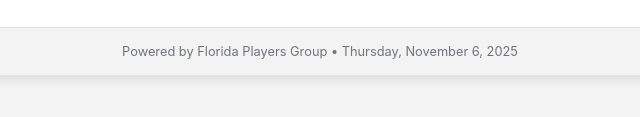
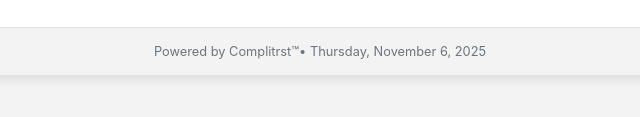
Before and after one commit to tkdbrad03/fpg-live-leaderboard-widget, a website: page fpg-leaderboard-enhanced.html in a window 1280 px wide. Shown: the part 609-726 px from the top of the page, 320-960 px from the left. Drawn offline with Linux system fonts and the light colour scheme; no server answers.

Commit message:
Update footer branding to Complitrst™

```diff
--- a/fpg-leaderboard-enhanced.html
+++ b/fpg-leaderboard-enhanced.html
@@ -558,7 +558,8 @@
     </div>
 
     <div class="footer">
-      Powered by Florida Players Group • <span id="round-date"></span>
+      Powered by
+      Complitrst™• <span id="round-date"></span>
     </div>
   </div>
 
```
